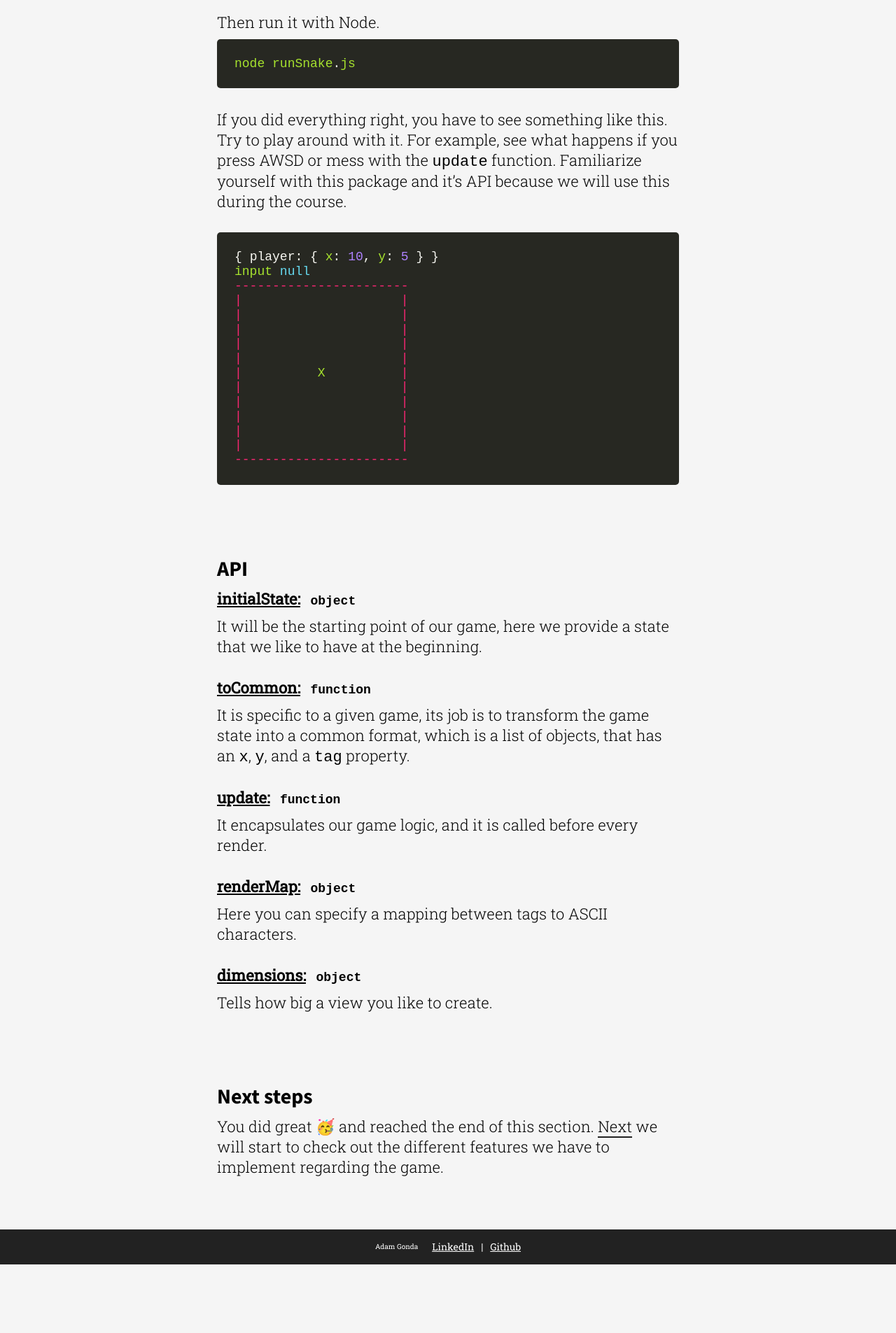
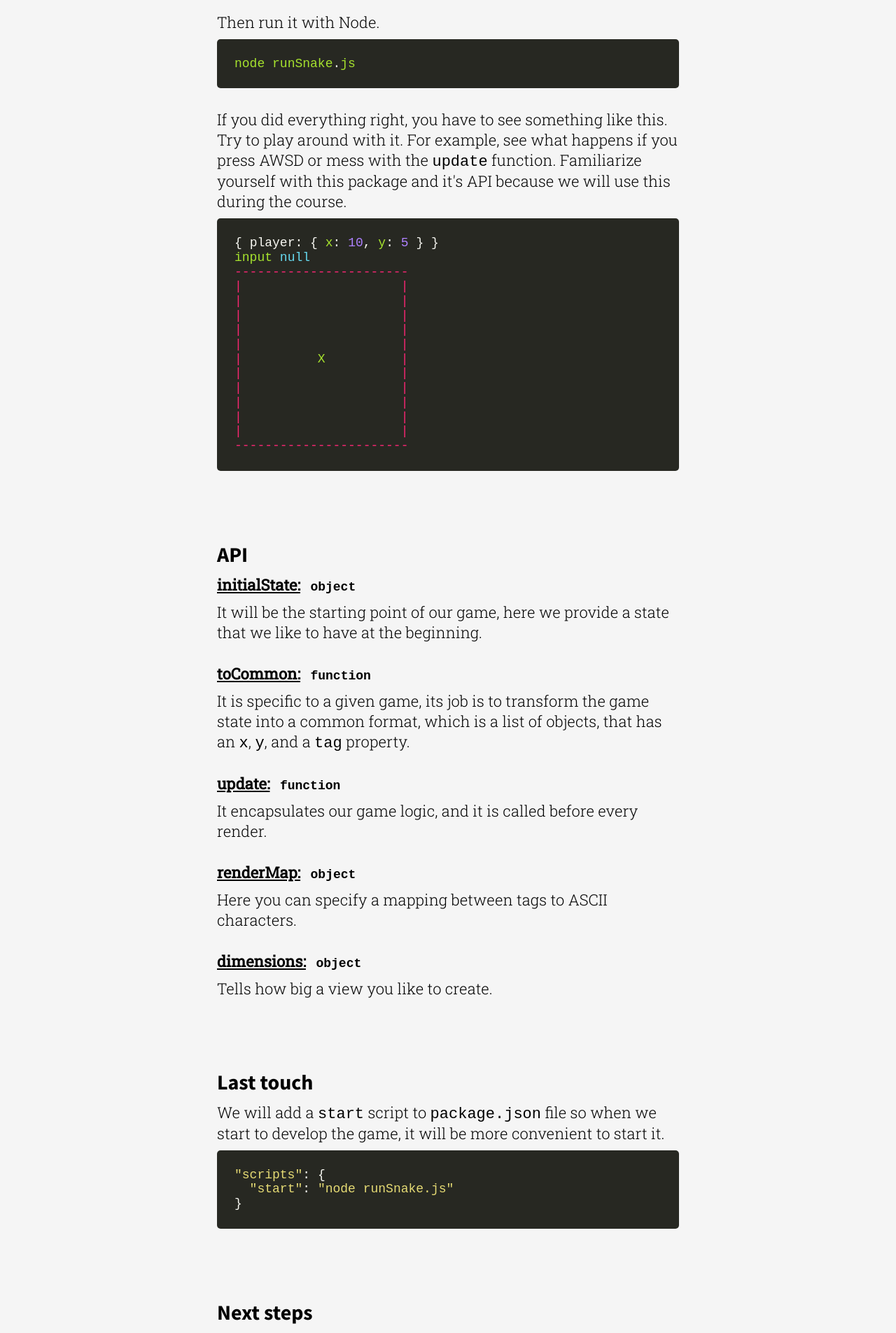
Before and after one commit to AdamGonda/adamgonda.com, a Jekyll site: the page built from _posts/2020-10-20-The-console-runner.md, in a window 1280 px wide. Shown: the part 3901-5806 px from the top of the page at 70% size. Built offline with Jekyll 4.4.1, drawn with Linux system fonts in a browser that asks for light colours; before the commit the page ends 5708 px from its top, so only the background shows below that.

Commit message:
update b-post, add styles

````diff
--- a/_posts/2020-10-20-The-console-runner.md
+++ b/_posts/2020-10-20-The-console-runner.md
@@ -113,11 +113,12 @@ run({
 node runSnake.js
 ```
 
+<p>
 If you did everything right, you have to see something like this.
 Try to play around with it. For example, see what happens
-if you press AWSD or mess with the `update` function. Familiarize
+if you press AWSD or mess with the <code>update</code> function. Familiarize
 yourself with this package and it's API because we will use this during the course.
-
+</p>{: .pre-code}
 ```js
 { player: { x: 10, y: 5 } }
 input null
@@ -181,6 +182,16 @@ to ASCII characters.
 
 Tells how big a view you like to create.
 
+# Last touch
+
+<p>We will add a <code>start</code> script to <code>package.json</code> file so when we
+start to develop the game, it will be more convenient to start it.</p>{: .pre-code}
+```js
+"scripts": {
+  "start": "node runSnake.js"
+}
+```
+
 # Next steps
 
 You did great 🥳 and reached the end of this section.
--- a/assets/css/main.css
+++ b/assets/css/main.css
@@ -265,6 +265,9 @@ footer a {
 .post main .pre-code {
   margin-bottom: 10px;
 }
+.post main .highlight .err {
+  background-color: #272822;
+}
 .post main .highlighter-rouge,
 .post main ul {
   margin-bottom: 30px;
--- a/sass/post.sass
+++ b/sass/post.sass
@@ -103,6 +103,9 @@
     .pre-code
       margin-bottom: $spacing-xs
 
+    .highlight .err
+      background-color: #272822
+
     .highlighter-rouge,
     ul
       margin-bottom: $spacing-s
````
Also changed, not shown: _posts/2020-10-26-Start-modelling.md (added, +112 -0 lines), 1 other file.
